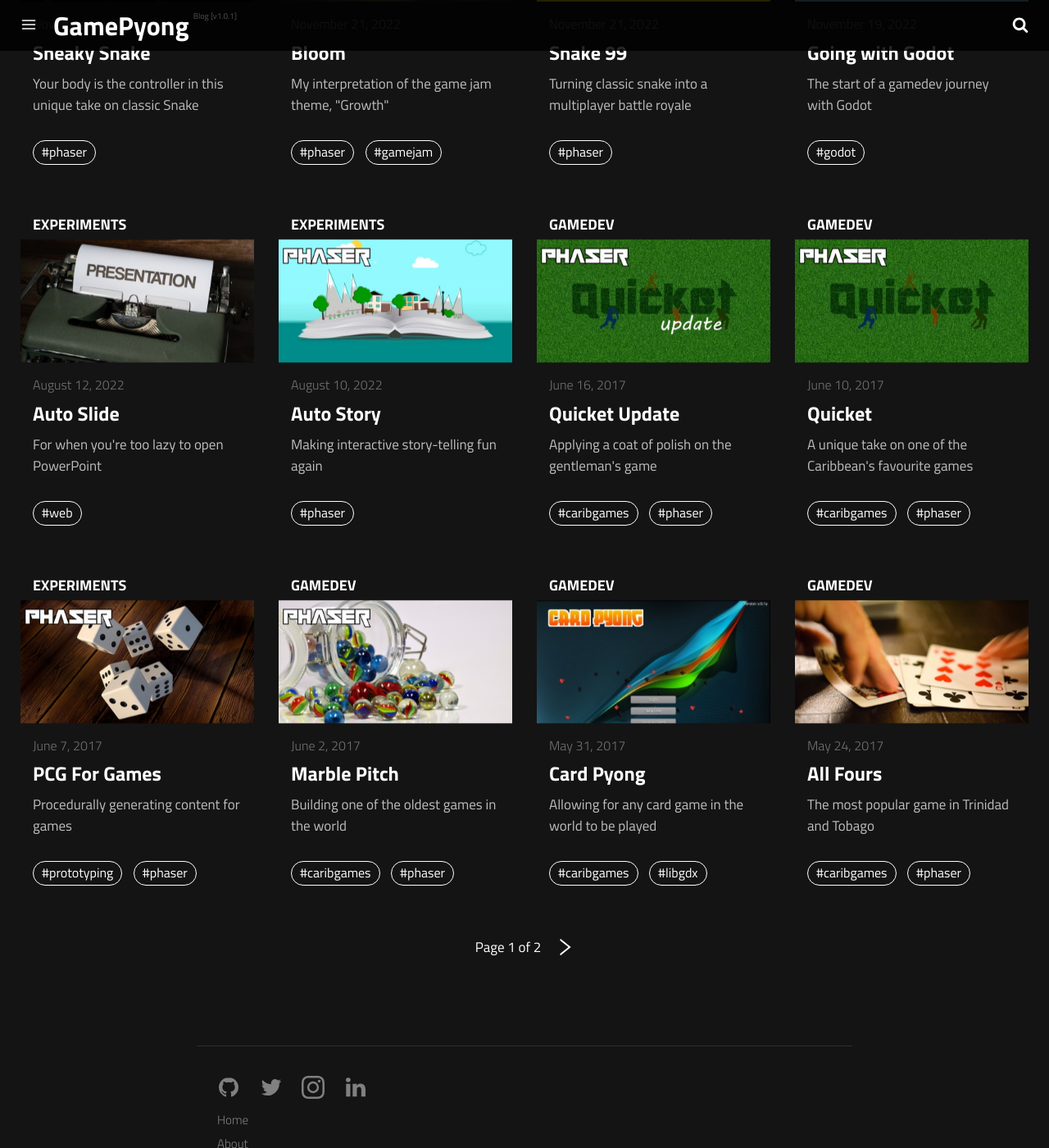
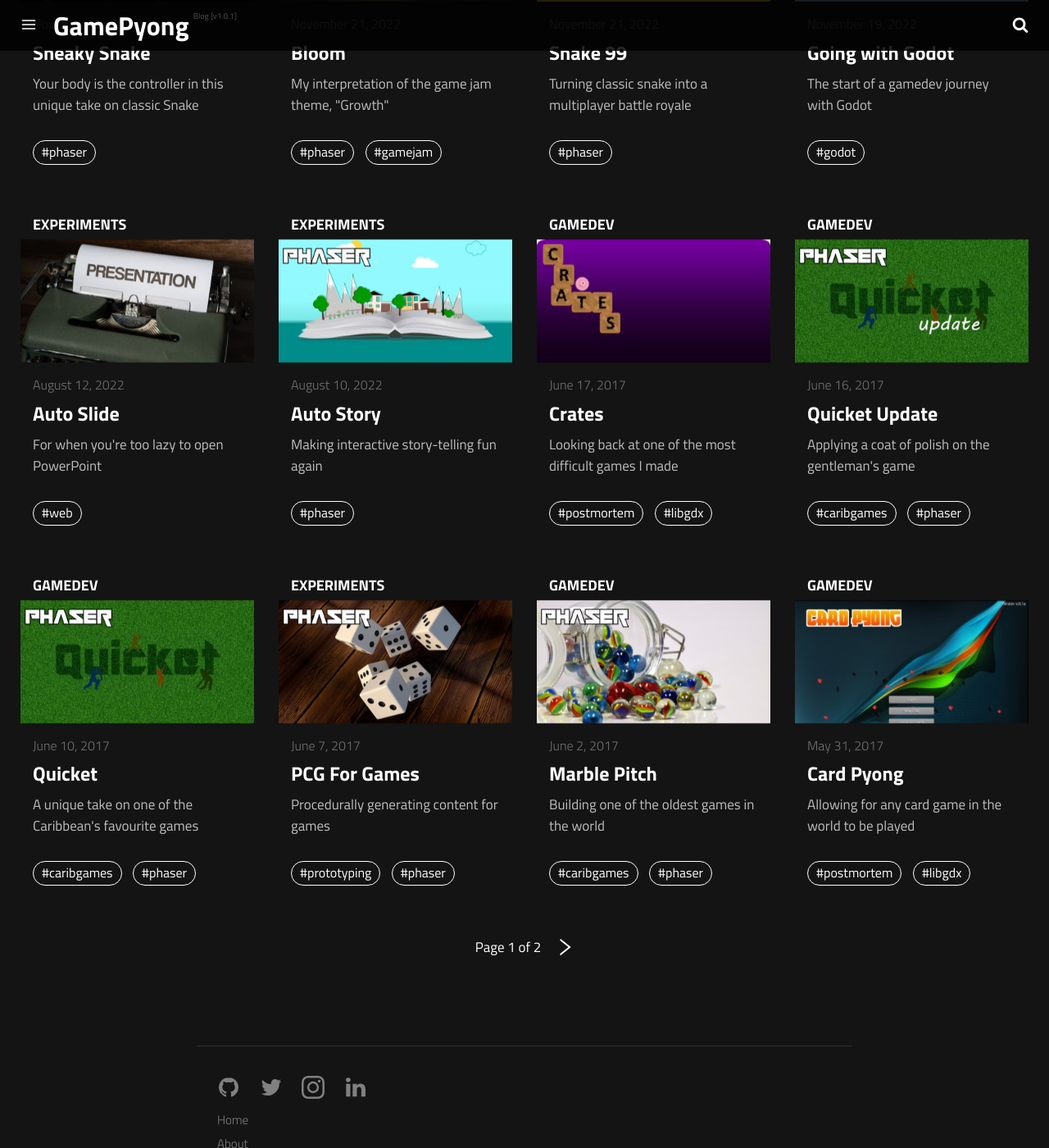
Before and after one commit to Hsaka/hsaka.github.io, a Jekyll site: the page built from index.html, in a window 1280 px wide and 1400 px high, scrolled down 284 px. Shown: the whole window at 82% size. Built offline with Jekyll 4.4.1, drawn with Linux system fonts in a browser that asks for light colours; a script that is not in the unit is left out; the list of posts is cut into pages by our own code; some of the changed lines change nothing that is shown.

Commit message:
Add crates post

```diff
--- a/_posts/2022-11-22-card-pyong.md
+++ b/_posts/2022-11-22-card-pyong.md
@@ -8,7 +8,7 @@ image: /assets/img/covers/card-pyong-big.jpg
 optimized_image: /assets/img/covers/card-pyong-opt.jpg
 category: gamedev
 tags:
-  - caribgames
+  - postmortem
   - libgdx
 author: hsaka
 paginate: false
--- /dev/null
+++ b/_posts/2022-11-22-crates.md
@@ -0,0 +1,31 @@
+---
+date: 2017-06-17 12:26:12
+layout: post
+title: "Crates"
+subtitle: The most brutally difficult, profanity-inducing game I ever made
+description: Looking back at one of the most difficult games I made
+image: /assets/img/covers/crates-big.jpg
+optimized_image: /assets/img/covers/crates-opt.jpg
+category: gamedev
+tags:
+  - postmortem
+  - libgdx
+author: hsaka
+paginate: false
+---
+
+## The History
+
+Crates was built in August 2012 and released as a Java applet that allowed the game to be played within the browser. At the time, GamePyong was heavily invested in Java as its game programming language. We made use of the awesome LibGDX game framework to create Crates. The game was inspired by a title called [Space is Key](http://armorgames.com/play/10912/space-is-key) that we enjoyed playing a long time ago.
+
+![placeholder](/assets/img/blog%20resources/crates/1-crates.jpg "Crates")
+
+## The Game
+
+Crates is a very simple one-button game. There are three sections in each level. Each section is populated with crates that explode upon contact with the player. The crates are placed in tricky positions sometimes, necessitating quick reflexes. The player runs automatically across the screen and can jump when the user presses the spacebar key or clicks the mouse. If the player collides with a crate, he immediately re-spawns at the start of whichever section he was in. This induces the user to keep playing as there is no downtime between dying and starting again. If the player is able to reach the bottom right of the level, he gets to move on to the next level. The levels were built by our level designer using a custom level-editing feature built into the game. They were created to be brutally difficult, but beatable. This is a game where dying often is normal.
+
+## The Reception
+
+Crates is one of those games that has a 'one more try' aspect to it. It was described by players as being both extremely challenging and addictive. Shortly after releasing the game into the wild, we posted a link to Crates on a popular Java Gaming forum: [JGO](http://www.java-gaming.org/). Several forum members were kind enough to play the game and give their feedback. The forum thread is here: [Crates thread on JGO](http://www.java-gaming.org/index.php?PHPSESSID=08a284ert20v0miqas45mjjnr5&topic=27021.0). People genuinely seemed to like the game even though it was insanely difficult. One of our favourite tongue-in-cheek quotes was this one from Gjallar on the forums: "I don't know if you are a faithful person but this game is pretty much your ticket to hell". It sums up the difficulty of Crates pretty well.
+
+We eventually went on to create an HTML5 version of Crates which you can play here: [Play Crates](http://gamepyong.com/blasted_crates/html5/crates.php)
```
Also changed, not shown: assets/img/blog resources/crates/1-crates.jpg (added), assets/img/covers/crates-big.jpg (added), assets/img/covers/crates-opt.jpg (added).
